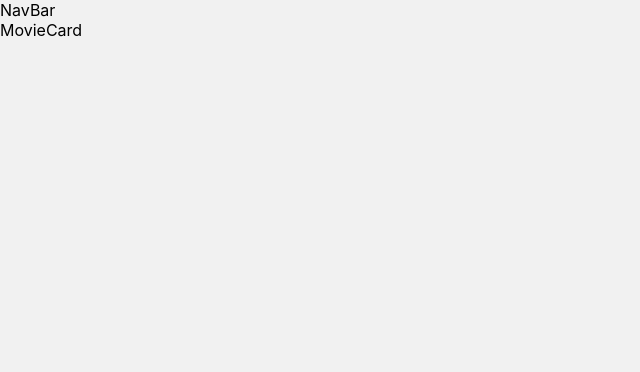
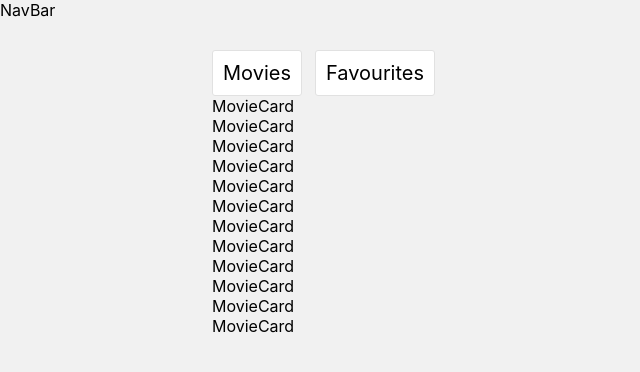
Before and after one commit to pulkit99dev/MovieWatch--React, a React (Create React App) app: page / in a window 1280 px wide. Shown: the top 372 px of the page, without its empty margins (0-640 px from the left). Built offline with nearby package versions, Linux system fonts and the light colour scheme.

Commit message:
Adding styling & UI for components

```diff
--- a/src/components/App.js
+++ b/src/components/App.js
@@ -9,9 +9,18 @@ class App extends React.Component {
     <div className='App'>
       <NavBar />
 
-      <div>
-        <MovieCard />
+      <div className='main'>
+      <div className='tabs'>
+          <div className='tab'>Movies</div>
+          <div className='tab'>Favourites</div>
       </div>
+
+      <div className='list'>
+        {data.map(movie => (
+          <MovieCard movie={movie} />
+        ))}
+      </div>
+    </div>
     </div>
   );
 }
```
Also changed, not shown: 1 other file (tests, documents, lock files or other folders).
